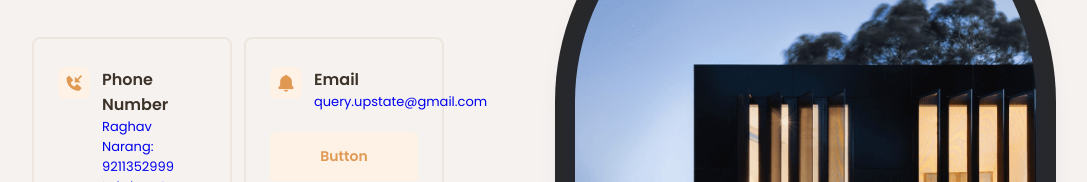
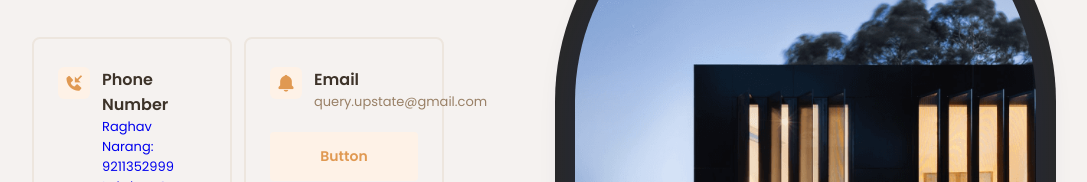
Before and after one commit to Bhavya98-G/Upstate_Properties, a plain HTML site: page index.html in a window 1280 px wide. Shown: the part 2622-2804 px from the top of the page, without its empty margins (96-1183 px from the left). Drawn offline with nearby package versions, Linux system fonts and the light colour scheme; a script that the page names is missing; files whose address does not match are found by name.

Commit message:
Update index.html

```diff
--- a/index.html
+++ b/index.html
@@ -389,7 +389,7 @@
                                     </h3>
 
                                     <p class="contact__card-description">
-                                        <a href="mailto:query.upstate@gmail.com">query.upstate@gmail.com</a>
+                                        query.upstate@gmail.com
                                     </p>
                                 </div>
                             </div>
```
